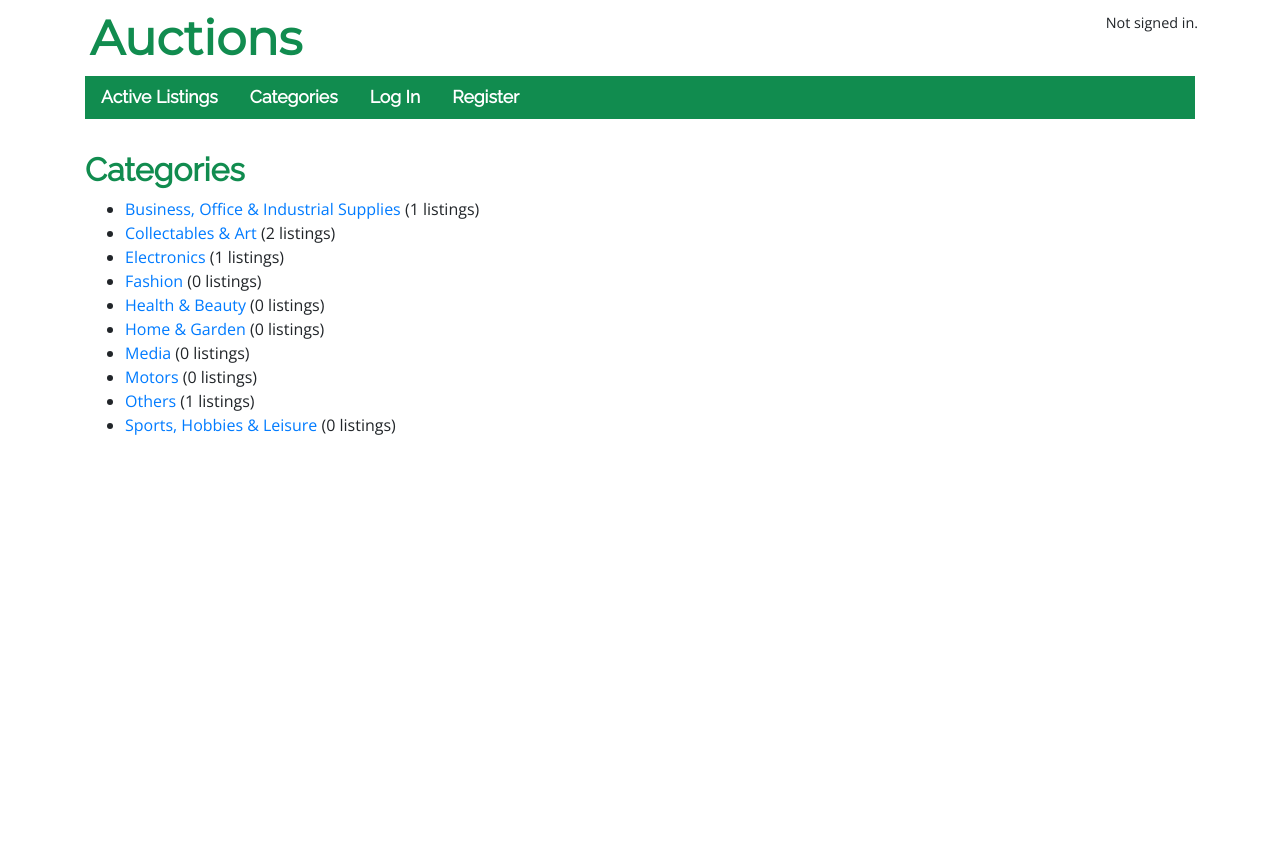
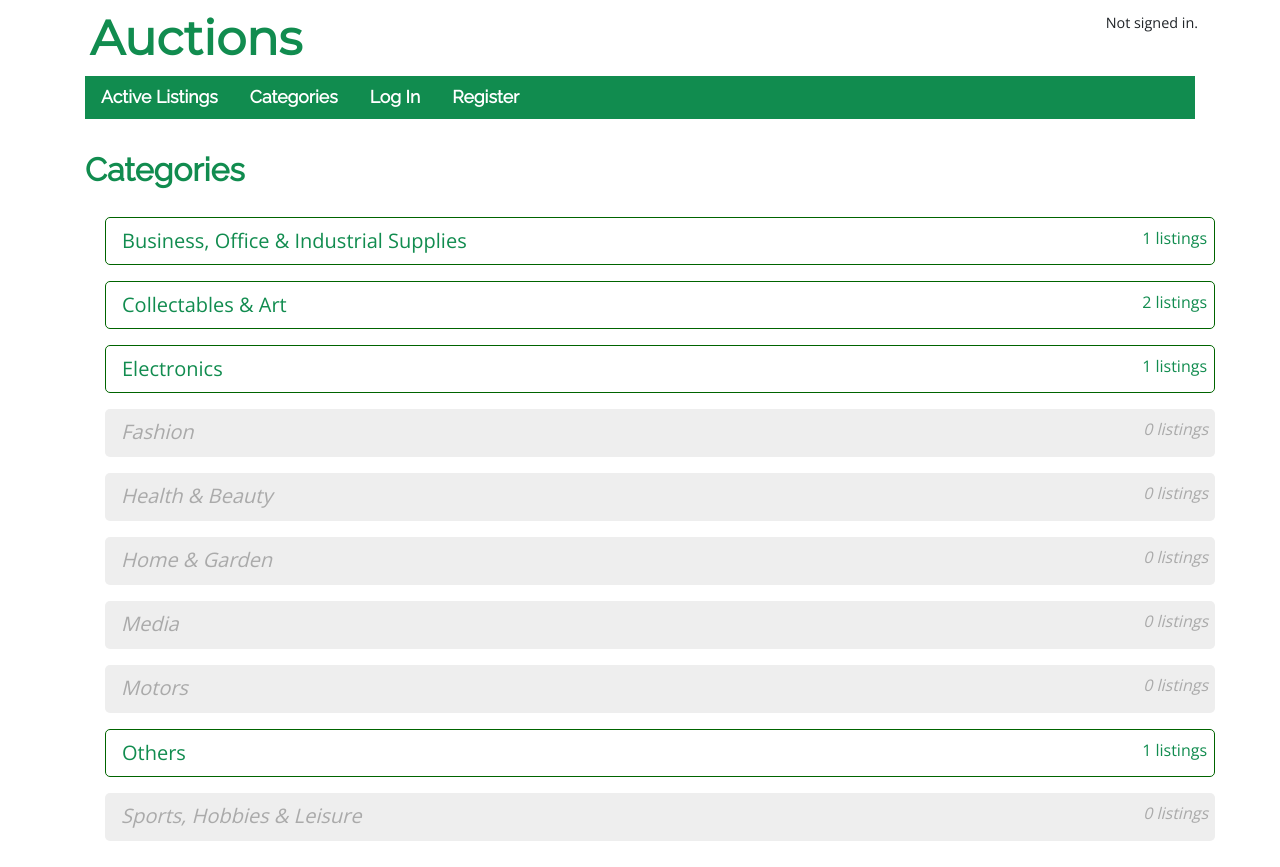
Before and after one commit to Alex-Symonds/web50-commerce, a Django app: page /categories in a window 1280 px wide. Before the commit the page ends 435 px from the top, so only its background shows below. Run offline with Django 3.2, Linux system fonts and the light colour scheme; data comes from the database, SQL or seed files in the repository; both versions use the stored data as it was after the commit; some libraries are stand-ins or nearby versions.

Commit message:
Categories page has CSS

```diff
--- a/auctions/static/auctions/styles.css
+++ b/auctions/static/auctions/styles.css
@@ -14,6 +14,10 @@ h1 {
 
 h2, h3, h4, h5, h6, label {
   font-family: Raleway, Helvetica, Arial, sans-serif;
+}
+
+h2 {
+  margin-bottom: 1.75rem;
 }
 
 h3 {
@@ -235,7 +239,7 @@ hr {
   border: 1px solid darkgreen;
 }
 
-.status-pos, .status-pos h3 {
+.status-pos, .status-pos h3, .category-button:hover {
   background: #118C4F;
   color: white;
   border: 1px solid darkgreen;
@@ -418,4 +422,42 @@ input#id_image_url, textarea#id_description {
   width: 30rem;
 }
 
+/* Categories */
+.category-button {
+  width: 100%;
+  height: 3rem;
+  display: block;
+  position: relative;
+  margin-left: 20px;
+  margin-bottom: 1rem;
+  border-radius: 5px;
+  padding: 0.5rem 1rem;
+}
+
+.cat-name {
+  font-size: 1.25rem;
+  text-decoration: none;
+}
+
+.cat-counter {
+  position: absolute;
+  right: 7px;
+  text-decoration: none;
+}
+
+.cat-has-0, .cat-has-0 a {
+  background: #eee;
+  color: #aaa;
+  font-weight: normal;
+  font-style: italic;
+}
+
+.category-button:hover {
+  text-decoration: none;
+  font-weight: bold;
+  font-style: normal;
+  /*background: $accent;*/
+  box-shadow: 1px 1px 3px rgba(0, 50, 30, 0.5);
+}
+
 /*# sourceMappingURL=styles.css.map */
--- a/auctions/static/auctions/styles.scss
+++ b/auctions/static/auctions/styles.scss
@@ -20,6 +20,9 @@ h1{
 }
 h2, h3, h4, h5, h6, label{
     font-family: $heading_font;
+}
+h2{
+    margin-bottom: 1.75rem;
 }
 h3{
     width: 100%;
@@ -245,7 +248,7 @@ hr{
     color: $primary_colour;
     border: 1px solid $primary_border;
 }
-.status-pos, .status-pos h3{
+.status-pos, .status-pos h3, .category-button:hover{
     background: $primary_colour;
     color: white;
     border: 1px solid $primary_border;
@@ -426,3 +429,38 @@ input#id_title{
 input#id_image_url, textarea#id_description{
     width: 30rem;
 }
+
+
+/* Categories */
+.category-button{
+    width: 100%;
+    height: 3rem;
+    display: block;
+    position: relative;
+    margin-left: 20px;
+    margin-bottom: 1rem;
+    border-radius: 5px;
+    padding: 0.5rem 1rem;
+}
+.cat-name{
+    font-size: 1.25rem;
+    text-decoration: none;
+}
+.cat-counter{
+    position: absolute;
+    right: 7px;
+    text-decoration: none;
+}
+.cat-has-0, .cat-has-0 a{
+    background: #eee;
+    color: #aaa;
+    font-weight: normal;
+    font-style: italic;
+}
+.category-button:hover{
+    text-decoration: none;
+    font-weight: bold;
+    font-style: normal;
+    /*background: $accent;*/
+    box-shadow: 1px 1px 3px rgba(0,50,30,.5);
+}
--- a/auctions/templates/auctions/categories.html
+++ b/auctions/templates/auctions/categories.html
@@ -3,13 +3,25 @@
 {% block body %}
     <div class="container">
         <div class="row">
-            <div class="col">
+            <div class="col-12">
                 <h2>Categories</h2>
-                <ul>
+
                     {% for cat in categories %}
-                        <li><a href="{% url 'category' cat.id %}">{{ cat.name }}</a> ({{ cat.count }} listings)</li>
+                        <div id="catlist">
+                            <a class="category-button
+                                {% if cat.count == 0 %}
+                                    cat-has-0
+                                {% else %}
+                                    status-pos-invert
+                                {% endif %}
+                                " href="{% url 'category' cat.id %}">
+                                <span class="cat-name">{{ cat.name }}</span><span class="cat-counter">{{ cat.count }} listings</span>
+                            </a>
+                        </div>
+
+
                     {% endfor %}
-                </ul>
+
             </div>
         </div>
     </div>
```
Also changed, not shown: db.sqlite3.
